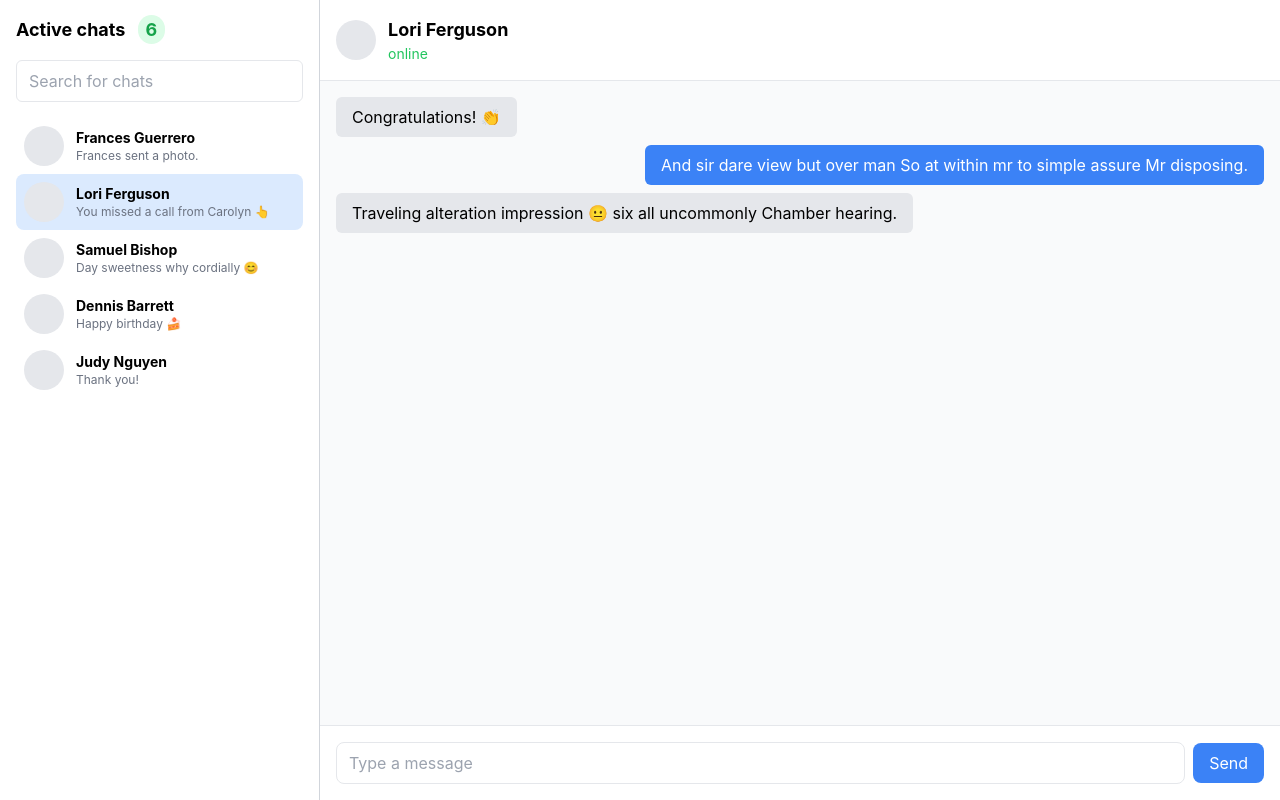
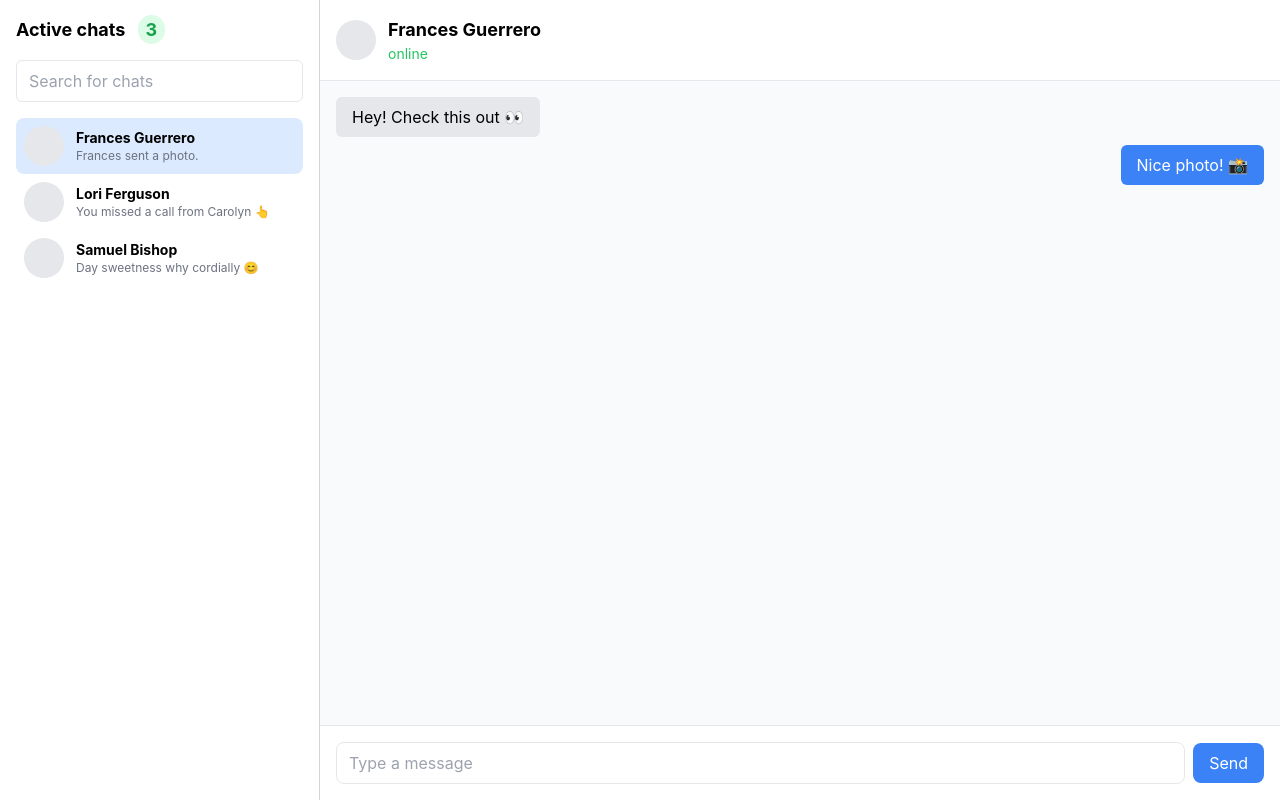
Before and after one commit to MuratOzte/UniSocial, a Next.js app: page /messages in a window 1280 px wide. Built offline with nearby package versions, Linux system fonts and the light colour scheme.

Commit message:
messageuptade2

```diff
--- a/src/app/(site)/messages/page.jsx
+++ b/src/app/(site)/messages/page.jsx
@@ -1,3 +1,4 @@
+'use client'
 import MessageBox from "@/app/components/messages/Messagebox";
 
 const Main = () => {
--- a/src/app/components/messages/Messagebox.jsx
+++ b/src/app/components/messages/Messagebox.jsx
@@ -1,73 +1,111 @@
-import React from 'react';
+import React, { useState } from "react";
 
-function MessageBox() {
+function App() {
   const chats = [
-    { name: "Frances Guerrero", message: "Frances sent a photo.", status: "online" },
-    { name: "Lori Ferguson", message: "You missed a call from Carolyn 👆", active: true },
-    { name: "Samuel Bishop", message: "Day sweetness why cordially 😊" },
-    { name: "Dennis Barrett", message: "Happy birthday 🍰" },
-    { name: "Judy Nguyen", message: "Thank you!" },
+    {
+      id: 1,
+      name: "Frances Guerrero",
+      message: "Frances sent a photo.",
+      status: "online",
+      conversation: [
+        { sender: "Frances", text: "Hey! Check this out 👀", type: "received" },
+        { sender: "You", text: "Nice photo! 📸", type: "sent" },
+      ],
+    },
+    {
+      id: 2,
+      name: "Lori Ferguson",
+      message: "You missed a call from Carolyn 👆",
+      status: "online",
+      conversation: [
+        { sender: "Lori", text: "Congratulations! 👏", type: "received" },
+        { sender: "You", text: "Thank you so much! 😊", type: "sent" },
+      ],
+    },
+    {
+      id: 3,
+      name: "Samuel Bishop",
+      message: "Day sweetness why cordially 😊",
+      status: "offline",
+      conversation: [
+        { sender: "Samuel", text: "How's your day going? 🌞", type: "received" },
+        { sender: "You", text: "Pretty good, thanks!", type: "sent" },
+      ],
+    },
   ];
+
+  const [activeChat, setActiveChat] = useState(chats[0]);
 
   return (
     <div className="flex h-screen">
-      {/* Sol Menü */}
       <div className="w-1/4 border-r border-gray-300 bg-white p-4">
-        <h2 className="font-bold text-lg mb-4">Active chats <span className="ml-2 px-2 py-1 bg-green-100 text-green-600 rounded-full">6</span></h2>
+        <h2 className="font-bold text-lg mb-4">
+          Active chats{" "}
+          <span className="ml-2 px-2 py-1 bg-green-100 text-green-600 rounded-full">
+            {chats.length}
+          </span>
+        </h2>
         <input
           className="w-full px-3 py-2 mb-4 border rounded-md focus:outline-none"
           placeholder="Search for chats"
         />
         <ul>
-          {chats.map((chat, index) => (
+          {chats.map((chat) => (
             <li
-              key={index}
+              key={chat.id}
+              onClick={() => setActiveChat(chat)}
               className={`flex items-center p-2 rounded-lg hover:bg-gray-100 cursor-pointer ${
-                chat.active ? "bg-blue-100" : ""
+                activeChat.id === chat.id ? "bg-blue-100" : ""
               }`}
             >
               <div className="w-10 h-10 bg-gray-200 rounded-full mr-3"></div>
               <div>
                 <h4 className="font-bold text-sm">{chat.name}</h4>
-                <p className="text-xs text-gray-500">{chat.message}</p>
+                <p className="text-xs text-gray-500 truncate">{chat.message}</p>
               </div>
             </li>
           ))}
         </ul>
       </div>
 
-      {/* Sohbet Ekranı */}
       <div className="flex-1 flex flex-col bg-gray-50">
         <div className="p-4 border-b bg-white flex items-center">
           <div className="w-10 h-10 bg-gray-200 rounded-full mr-3"></div>
           <div>
-            <h2 className="font-bold text-lg">Lori Ferguson</h2>
-            <p className="text-sm text-green-500">online</p>
+            <h2 className="font-bold text-lg">{activeChat.name}</h2>
+            <p
+              className={`text-sm ${
+                activeChat.status === "online"
+                  ? "text-green-500"
+                  : "text-gray-500"
+              }`}
+            >
+              {activeChat.status}
+            </p>
           </div>
         </div>
 
         <div className="flex-1 p-4 overflow-y-auto space-y-2">
-          {/* Mesajlar */}
-          <div className="flex">
-            <div className="bg-gray-200 px-4 py-2 rounded-md">
-              Congratulations! 👏
+          {activeChat.conversation.map((msg, index) => (
+            <div
+              key={index}
+              className={`flex ${
+                msg.type === "sent" ? "justify-end" : "justify-start"
+              }`}
+            >
+              <div
+                className={`px-4 py-2 rounded-md ${
+                  msg.type === "sent"
+                    ? "bg-blue-500 text-white"
+                    : "bg-gray-200 text-black"
+                }`}
+              >
+                {msg.text}
+              </div>
             </div>
-          </div>
-
-          <div className="flex justify-end">
-            <div className="bg-blue-500 text-white px-4 py-2 rounded-md">
-              And sir dare view but over man So at within mr to simple assure Mr disposing.
-            </div>
-          </div>
-
-          <div className="flex">
-            <div className="bg-gray-200 px-4 py-2 rounded-md">
-              Traveling alteration impression 😐 six all uncommonly Chamber hearing.
-            </div>
-          </div>
+          ))}
         </div>
 
-        {/* Mesaj Girişi */}
         <div className="p-4 border-t bg-white flex items-center">
           <input
             type="text"
@@ -83,4 +121,4 @@ function MessageBox() {
   );
 }
 
-export default MessageBox;
+export default App;
```
